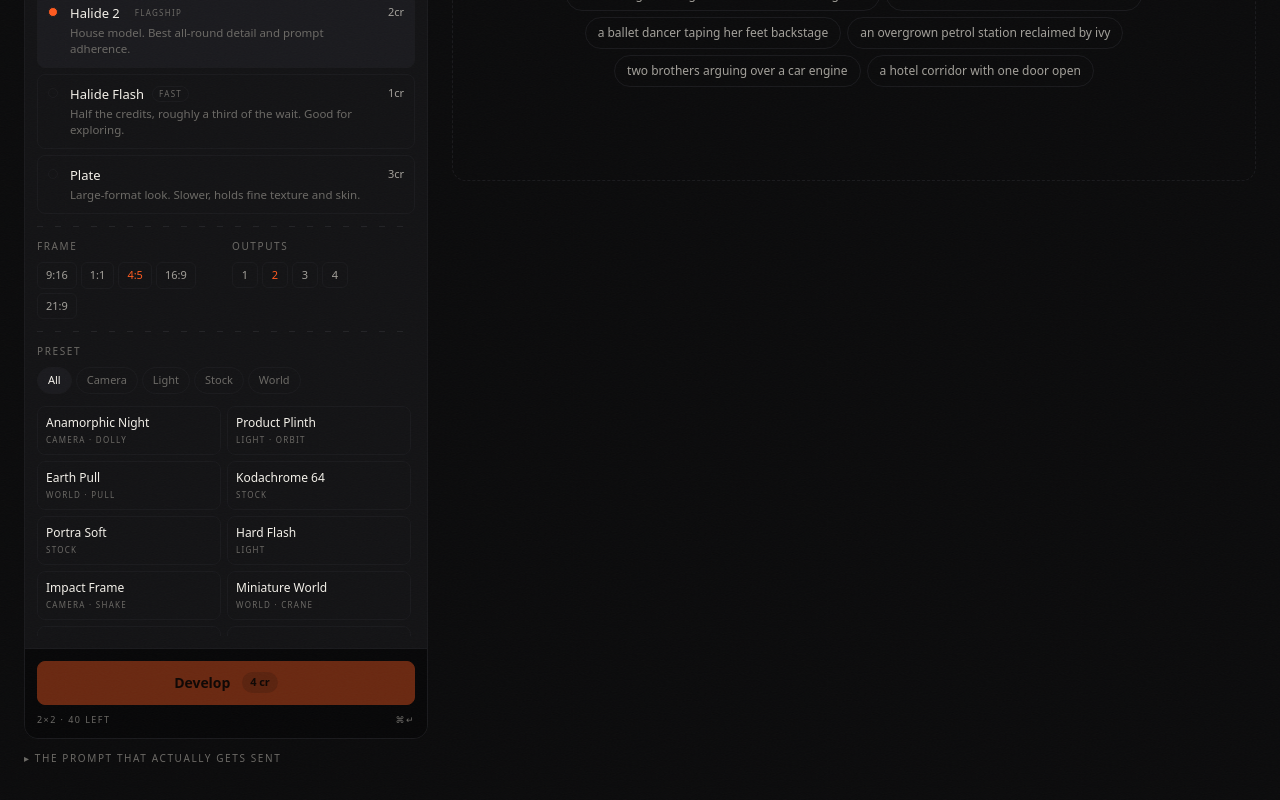
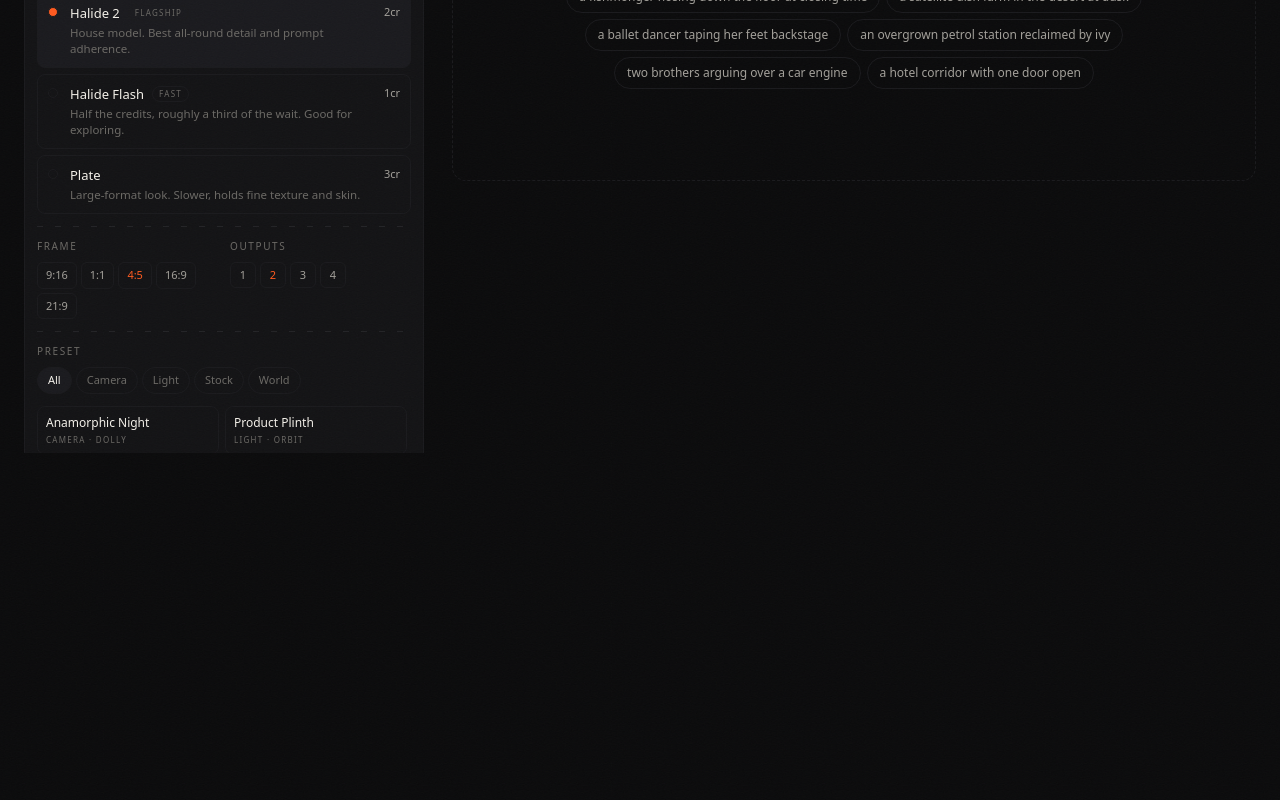
Before and after one commit to umer4447/my-higgsfield, a Next.js app: page /create in a window 1280 px wide. Shown: the part 340-1140 px from the top of the page. After the commit the page ends 921 px from the top, so only its background shows below. Built offline with nearby package versions, Linux system fonts and the light colour scheme.

Commit message:
fix: cascade layer for component classes, composer fits the viewport
Component CSS was outside @layer so Tailwind utilities could not override it —
sm:hidden lost to .btn's display. Left panel now scrolls with the Develop
button pinned; README explains the argument and what was cut.

```diff
--- a/package.json
+++ b/package.json
@@ -1,5 +1,5 @@
 {
-  "name": "hf-tmp",
+  "name": "darkroom",
   "version": "0.1.0",
   "private": true,
   "scripts": {
@@ -22,6 +22,7 @@
     "@types/react-dom": "^19",
     "eslint": "^9",
     "eslint-config-next": "16.3.5",
+    "playwright": "^1.63.0",
     "tailwindcss": "^4",
     "typescript": "^5"
   }
--- a/src/app/globals.css
+++ b/src/app/globals.css
@@ -103,6 +103,7 @@
   color: var(--ink);
 }
 
+@layer components {
 /* ---------- type ---------- */
 
 .display {
@@ -207,6 +208,8 @@
   background: var(--bg-raised);
   border: 1px solid var(--line-soft);
   border-radius: var(--r-lg);
+}
+
 }
 
 /* ---------- motion ---------- */
--- a/src/components/Composer.tsx
+++ b/src/components/Composer.tsx
@@ -126,7 +126,7 @@
   return (
     <div className="mx-auto grid max-w-[1500px] gap-6 px-4 pb-32 pt-6 sm:px-6 lg:grid-cols-[404px_1fr]">
       {/* ------------------------------ controls ------------------------------ */}
-      <div className="lg:sticky lg:top-[77px] lg:self-start">
+      <div className="lg:sticky lg:top-[73px] lg:max-h-[calc(100vh-88px)] lg:self-start lg:overflow-y-auto lg:pr-1">
         <div className="card overflow-hidden">
           {/* mode */}
           <div className="grid grid-cols-2 border-b border-line-soft">
@@ -292,7 +292,7 @@
                 </button>
               ))}
             </div>
-            <div className="grid max-h-[230px] grid-cols-2 gap-1.5 overflow-y-auto pr-1">
+            <div className="grid max-h-[176px] grid-cols-2 gap-1.5 overflow-y-auto pr-1">
               {visiblePresets.map((p) => (
                 <button
                   key={p.slug}
@@ -319,7 +319,7 @@
           </div>
 
           {/* submit */}
-          <div className="border-t border-line-soft bg-sunken p-3">
+          <div className="sticky bottom-0 z-10 border-t border-line bg-sunken/95 p-3 backdrop-blur-md">
             <button
               onClick={go}
               disabled={!prompt.trim() || !affordable}
--- /dev/null
+++ b/tools/shot.mjs
@@ -0,0 +1,18 @@
+import { chromium } from 'playwright';
+const pages = process.argv.slice(2);
+const b = await chromium.launch({ executablePath: '/opt/pw-browsers/chromium-1194/chrome-linux/chrome' });
+const ctx = await b.newContext({ viewport:{width:1440,height:1000}, deviceScaleFactor:1 });
+// the image endpoint is unreachable from this container; paint a neutral tile so
+// layout can be judged without pretending the frames loaded
+await ctx.route('**image.pollinations.ai/**', r => r.fulfill({ status:200, contentType:'image/svg+xml',
+  body:`<svg xmlns="http://www.w3.org/2000/svg" width="600" height="800"><rect width="600" height="800" fill="#1d1d21"/><rect x="0" y="0" width="600" height="800" fill="url(#g)"/><defs><linearGradient id="g" x1="0" y1="0" x2="1" y2="1"><stop offset="0" stop-color="#2a2a30"/><stop offset="1" stop-color="#141417"/></linearGradient></defs><text x="50%" y="50%" fill="#55555c" font-family="monospace" font-size="20" text-anchor="middle">FRAME</text></svg>` }));
+const p = await ctx.newPage();
+for (const url of pages) {
+  const name = url.replace(/[^a-z0-9]/gi,'_') || 'home';
+  await p.goto('http://localhost:3100'+url, { waitUntil:'networkidle' }).catch(()=>{});
+  await p.waitForTimeout(1200);
+  await p.screenshot({ path:`/tmp/ui_${name}.png`, fullPage:false });
+  await p.screenshot({ path:`/tmp/uifull_${name}.png`, fullPage:true });
+  console.log('shot', url);
+}
+await b.close();
```
Also changed, not shown: .agent-logs/2026-09-16_17-09-31_8ae96fef.md, 2 other files (tests, documents, lock files or other folders).
